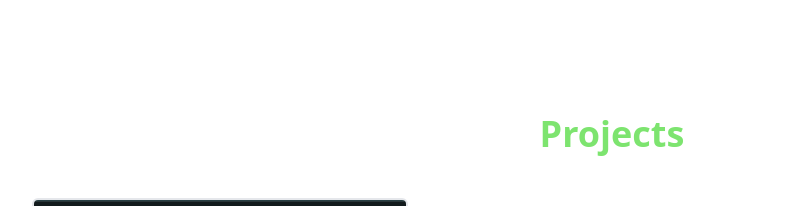
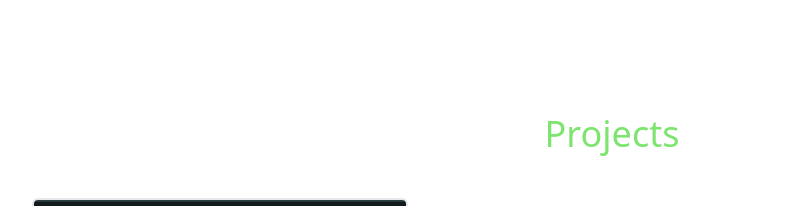
Before and after one commit to Raghavb-11/port, a React (Vite) app: page / in a window 1280 px wide. Shown: the part 2370-2576 px from the top of the page, without its empty margins (28-837 px from the left). Built offline with nearby package versions, Linux system fonts and the light colour scheme.

Commit message:
Update works.jsx

```diff
--- a/src/components/works.jsx
+++ b/src/components/works.jsx
@@ -10,7 +10,7 @@ const works = () => {
           whileInView={{ opacity: 1, x: 0 }}
           initial={{ opacity: 0, x: -100 }}
           transition={{ duration: 0.5 }}
-          className="text-4xl mb-3 font-bold text-center text-shtxt"
+          className="text-4xl mb-3 text-center text-shtxt"
         >
           Projects
         </motion.p>
```
